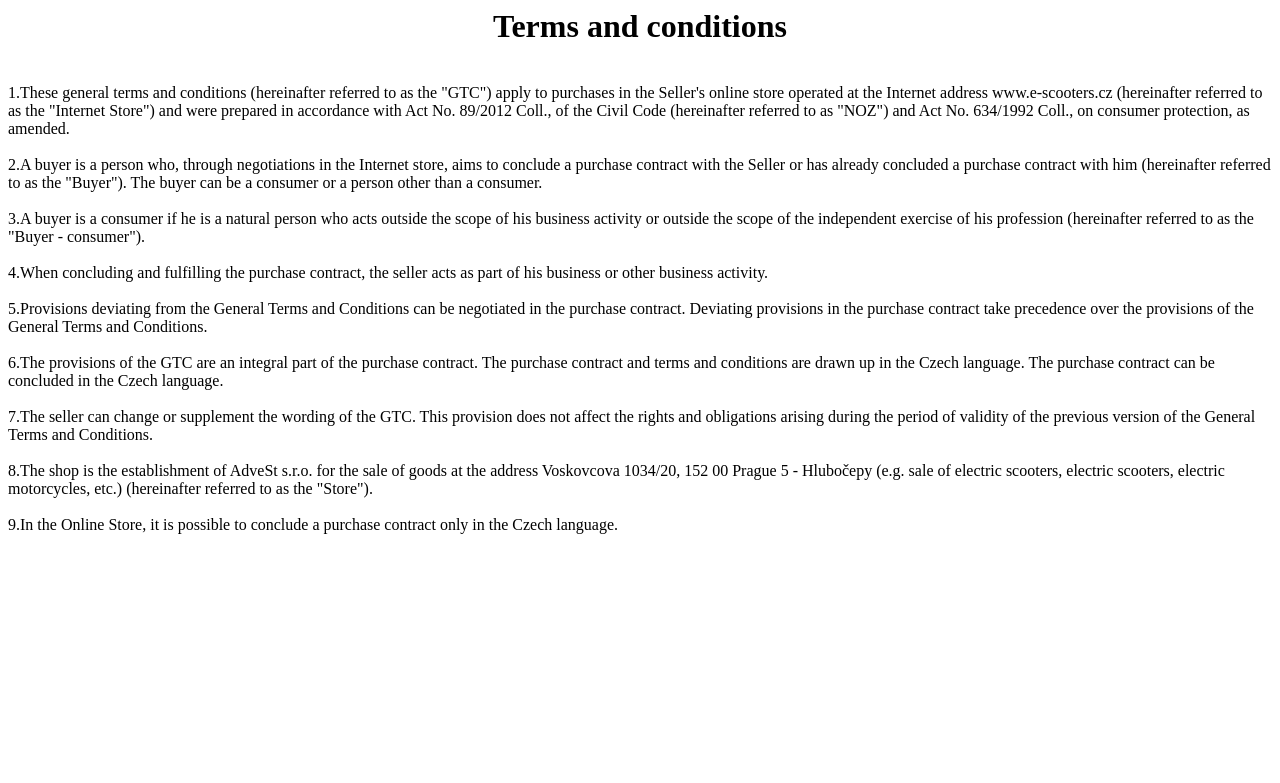
After one commit to MartinaValkova/Eshop_ica, a Django app: page /terms/ in a window 1280 px wide. The commit adds this page. Shown: the top 783 px of the page. Run offline with Django 4.2, Linux system fonts and the light colour scheme.

Commit message:
Updated register and terms and conditions

```diff
--- a/Eshop/Eshop/urls.py
+++ b/Eshop/Eshop/urls.py
@@ -27,5 +27,7 @@ urlpatterns = [
     path('register/', views.register, name='register'),
     path('logout/', auth_views.LogoutView.as_view(template_name='shop/logout.html'), name='logout'),
     path('contact/', views.contact, name='contact'),
+    path('terms/', auth_views.LogoutView.as_view(template_name='shop/terms.html'), name='terms'),
+
 
 ]
--- /dev/null
+++ b/Eshop/shop/templates/shop/terms.html
@@ -0,0 +1,37 @@
+<style>
+    h1 {text-align: center;}
+    p {text-align: left;}
+    div {text-align: center;}
+    </style>
+    </head>
+    <body>
+
+
+
+
+
+    <h1>Terms and conditions</h1>
+    <p><br>1.These general terms and conditions (hereinafter referred to as the "GTC") apply to purchases in the Seller's online store operated at the Internet address www.e-scooters.cz (hereinafter referred to as the "Internet Store") and were prepared in accordance with Act No. 89/2012 Coll., of the Civil Code (hereinafter referred to as "NOZ") and Act No. 634/1992 Coll., on consumer protection, as amended.</br>
+
+
+        <br>2.A buyer is a person who, through negotiations in the Internet store, aims to conclude a purchase contract with the Seller or has already concluded a purchase contract with him (hereinafter referred to as the "Buyer"). The buyer can be a consumer or a person other than a consumer.</br>
+
+        <br>3.A buyer is a consumer if he is a natural person who acts outside the scope of his business activity or outside the scope of the independent exercise of his profession (hereinafter referred to as the "Buyer - consumer").</br>
+
+        <br>4.When concluding and fulfilling the purchase contract, the seller acts as part of his business or other business activity.</br>
+
+        <br>5.Provisions deviating from the General Terms and Conditions can be negotiated in the purchase contract. Deviating provisions in the purchase contract take precedence over the provisions of the General Terms and Conditions.</br>
+
+        <br>6.The provisions of the GTC are an integral part of the purchase contract. The purchase contract and terms and conditions are drawn up in the Czech language. The purchase contract can be concluded in the Czech language.</br>
+
+        <br>7.The seller can change or supplement the wording of the GTC. This provision does not affect the rights and obligations arising during the period of validity of the previous version of the General Terms and Conditions.</br>
+
+        <br>8.The shop is the establishment of AdveSt s.r.o. for the sale of goods at the address Voskovcova 1034/20, 152 00 Prague 5 - Hlubočepy (e.g. sale of electric scooters, electric scooters, electric motorcycles, etc.) (hereinafter referred to as the "Store").</br>
+
+        <br>9.In the Online Store, it is possible to conclude a purchase contract only in the Czech language.</br>
+
+
+
+
+    </body>
+    </html>
```
Also changed, not shown: Eshop/shop/templates/shop/register.html (+21 -0 lines).
